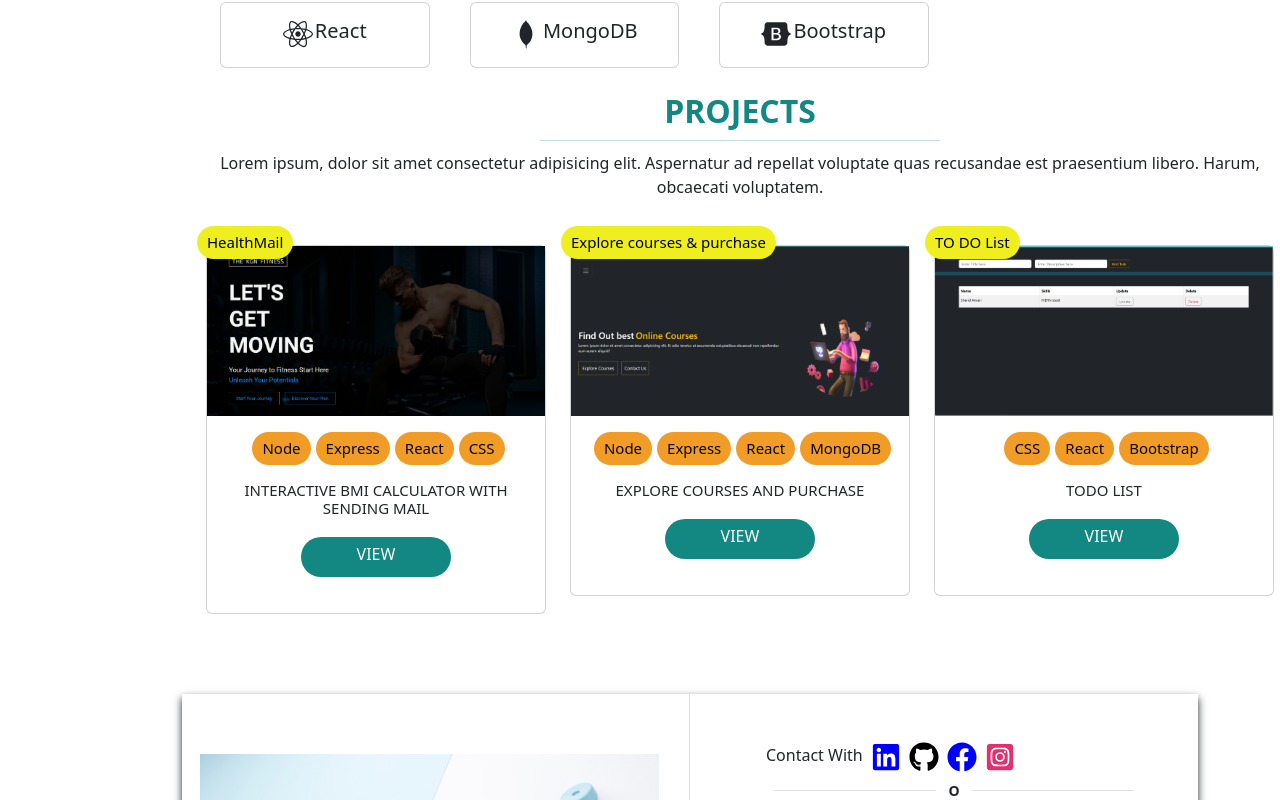
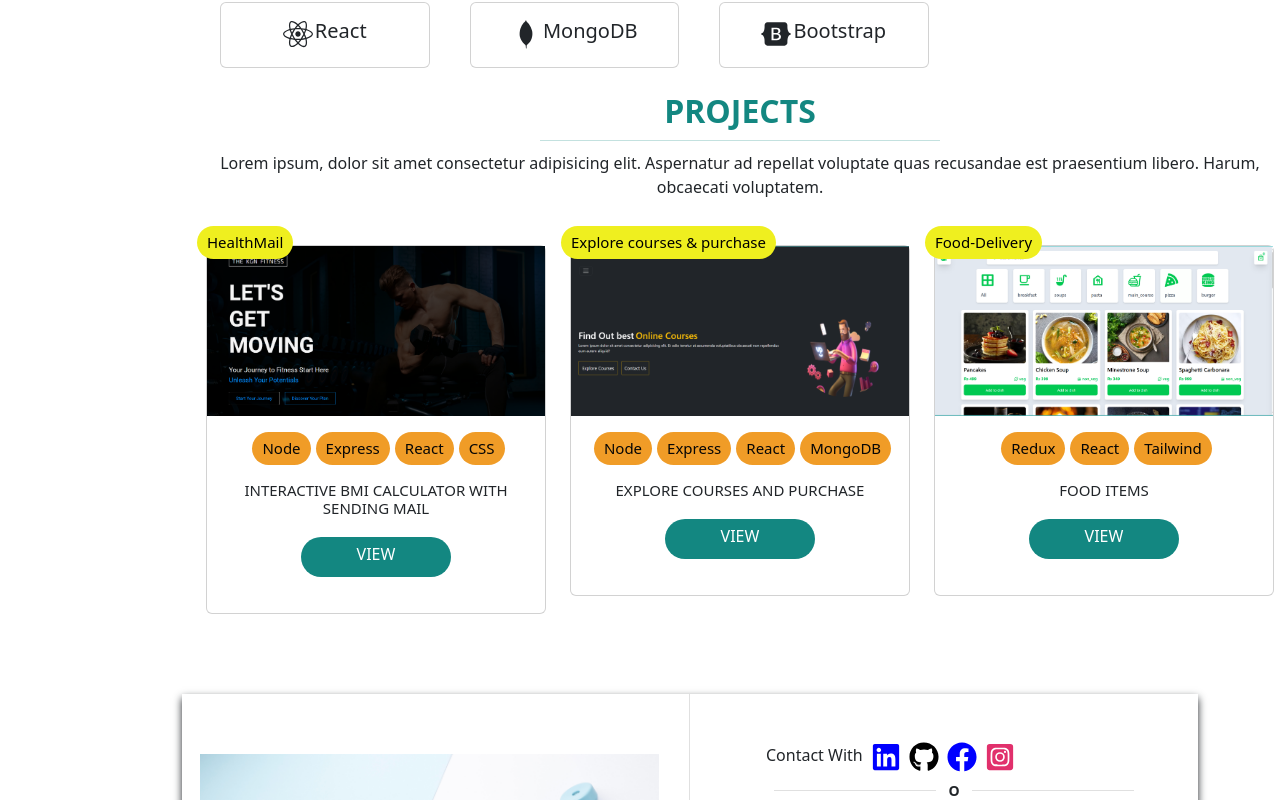
Before and after one commit to Sharidansari444/complete-portfolio, a React (Vite) app: page / in a window 1280 px wide. Shown: the part 2000-2800 px from the top of the page. Built offline with nearby package versions, Linux system fonts and the light colour scheme.

Commit message:
add new project

```diff
--- a/src/components/MobileNav/mobilenav.css
+++ b/src/components/MobileNav/mobilenav.css
@@ -33,7 +33,7 @@
  padding-bottom: 10px;
 
 }
-@media(max-width:800px){
+@media(min-width:800px){
     .mobile-nav{
         display: none;
     }
--- a/src/pages/Projects.jsx
+++ b/src/pages/Projects.jsx
@@ -2,7 +2,7 @@ import React from 'react'
 import "./projects.css"
 import projectimg1 from "./projectimg1.png"
 import gym from "./gym.png"
-import todo from "./todo.png"
+import food from "./food.png"
 import Fade from "react-reveal/Fade"
 
 const Projects = () => {
@@ -31,7 +31,7 @@ const Projects = () => {
                                 <div className="card-body text-center">
                                     <div className="ad-title">
                                         <h5 className='text-uppercase m-auto'>
-                                        Interactive BMI Calculator with Sending Mail
+                                            Interactive BMI Calculator with Sending Mail
                                         </h5>
                                     </div>
                                     <a className='ad-btn text-uppercase' href="https://heartfelt-salamander-d58c63.netlify.app/">view</a>
@@ -69,22 +69,22 @@ const Projects = () => {
                         <div className="col-md-4">
                             <div className="card rounded">
                                 <div className="card-image">
-                                    <span className="card-notify-badge">TO DO List</span>
-                                    <img src={todo} alt="projects" />
+                                    <span className="card-notify-badge">Food-Delivery</span>
+                                    <img src={food} alt="projects" />
                                 </div>
                                 <div className="card-image-overly m-auto mt-3">
                                     {/* <span className='card-details-badge '>Node</span> */}
-                                    <span className='card-details-badge'>CSS</span>
+                                    <span className='card-details-badge'>Redux</span>
                                     <span className='card-details-badge'>React</span>
-                                    <span className='card-details-badge'>Bootstrap</span>
+                                    <span className='card-details-badge'>Tailwind</span>
                                 </div>
                                 <div className="card-body text-center">
                                     <div className="ad-title">
                                         <h5 className='text-uppercase m-auto'>
-                                           Todo List
+                                            Food items
                                         </h5>
                                     </div>
-                                    <a className='ad-btn text-uppercase' href="https://soft-boba-9340b0.netlify.app">view</a>
+                                    <a className='ad-btn text-uppercase' href="https://sparkling-sunflower-4074a0.netlify.app/">view</a>
                                 </div>
                             </div>
                         </div>
--- a/src/pages/about.css
+++ b/src/pages/about.css
@@ -52,11 +52,8 @@
 
         height: 350px;
         width: 350px;
-<<<<<<< HEAD
 
-=======
-        /* margin-left: 60px; */
->>>>>>> b43e823 (change the media query)
+
     }
 
 }
```
Also changed, not shown: src/pages/food.png (added).
